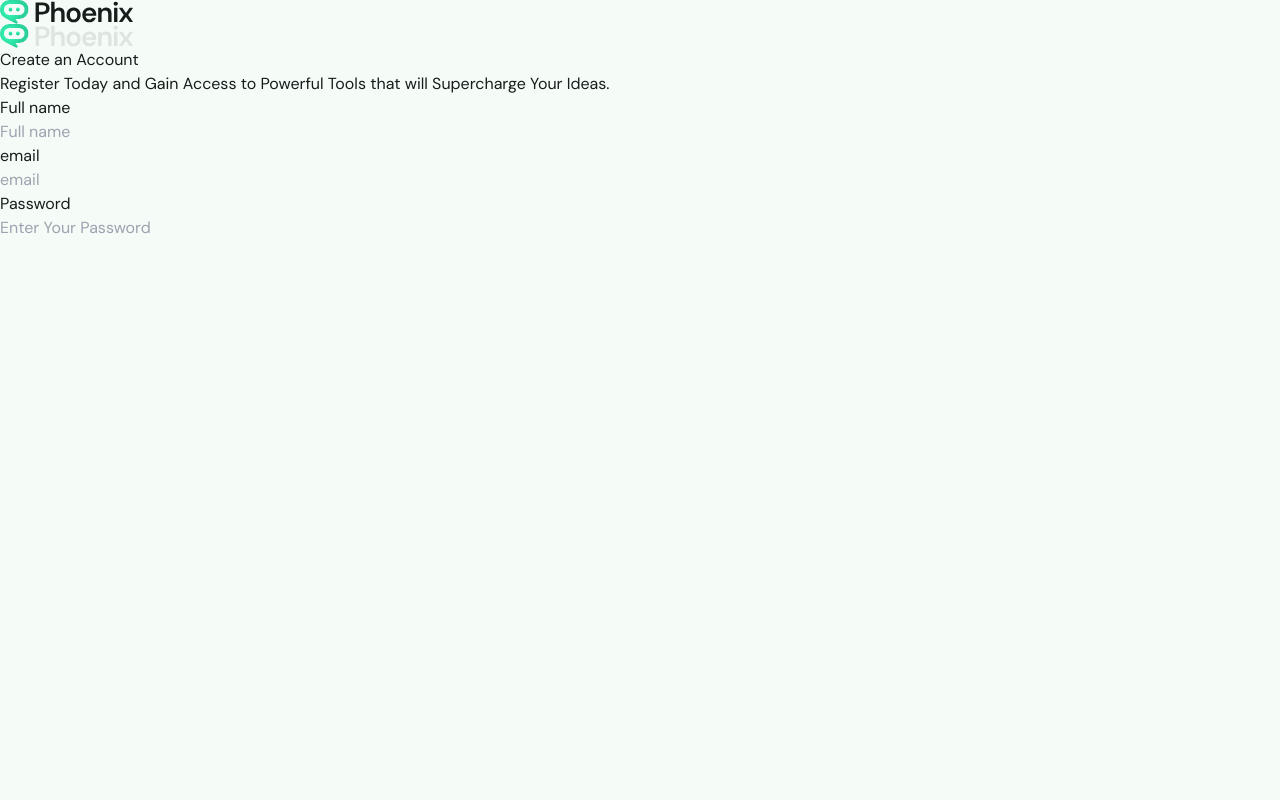
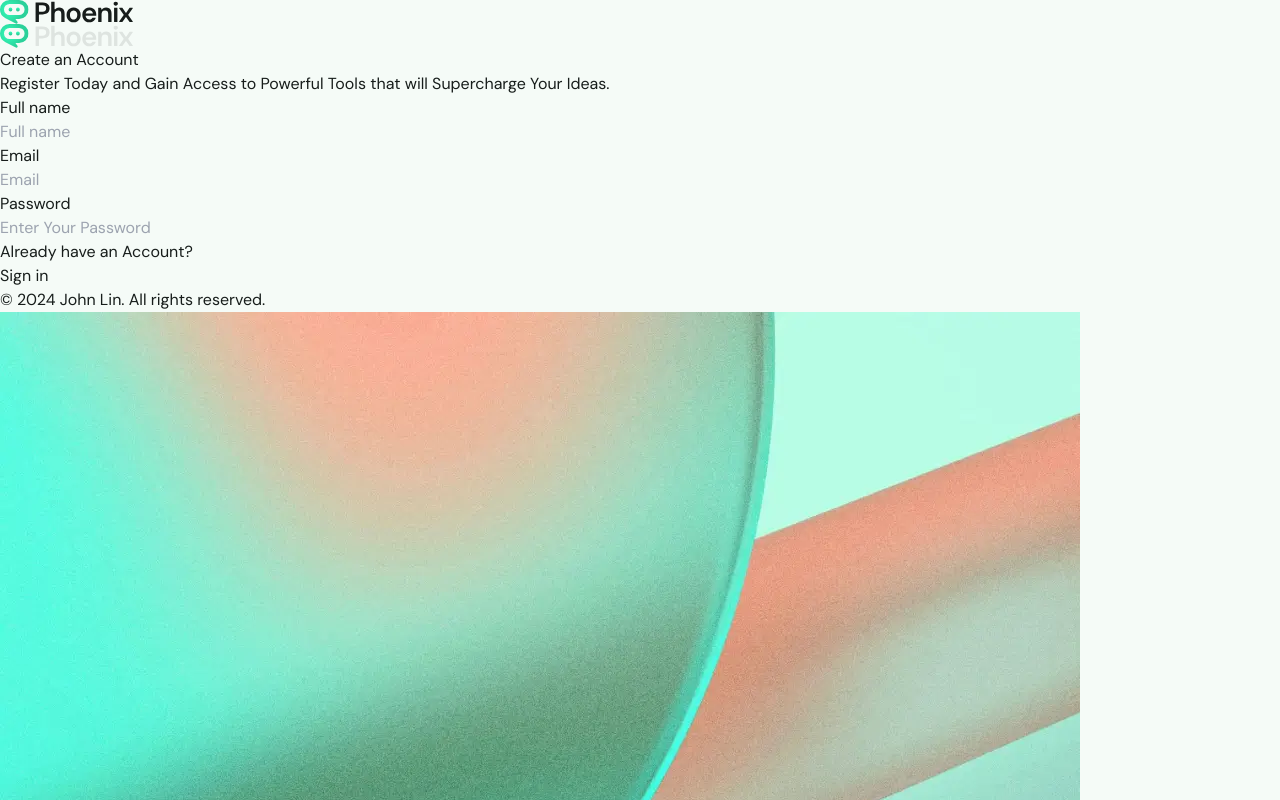
Before and after one commit to JohnL0919/phoenix, a React (Vite) app: page /register in a window 1280 px wide. Shown: the top 800 px of the page. Built offline with nearby package versions, Linux system fonts and the light colour scheme.

Commit message:
Updated Register.jsx

```diff
--- a/pages/Register.jsx
+++ b/pages/Register.jsx
@@ -13,69 +13,82 @@ import { Link, Form } from "react-router-dom";
  */
 import PageTitle from "../src/components/PageTitle";
 import TextField from "../src/components/TextField.jsx";
+import { Button } from "../src/components/Button.jsx";
 
 /**
  * Custom Modules
  */
-import { logoLight, logoDark } from "../src/assets/assets.js";
+import { logoLight, logoDark, banner } from "../src/assets/assets.js";
 
 const Register = () => {
   return (
     <>
       <PageTitle title="Create an account" />
 
-      <div className="">
-        <div className="">
-          <Link>
+      <div className="relative w-screen h-dvh p-2 grid grid-cols-1 lg:grid-cols-2 lg:gap-2">
+        {/* Left Column */}
+        <div className="flex flex-col p-4">
+          <Link to="/" className="max-w-max mx-auto lg:mx-0">
             <img
               src={logoLight}
               alt="phoenix logo"
               width={133}
               height={24}
-              className=""
+              className="dark:hidden"
             />
             <img
               src={logoDark}
               alt="phoenix logo"
               width={133}
               height={24}
-              className=""
+              className="hidden dark:block"
             />
           </Link>
-          <div className="">
-            <h2 className="">Create an Account</h2>
 
-            <p className="">
+          <div>
+            <h2>Create an Account</h2>
+            <p>
               Register Today and Gain Access to Powerful Tools that will
               Supercharge Your Ideas.
             </p>
 
-            <Form method="POST" className="">
+            <Form method="POST">
               <TextField
                 type="text"
                 name="name"
                 label="Full name"
                 placeholder="Full name"
-                required={true}
-                autoFocus={true}
+                required
+                autoFocus
               />
               <TextField
                 type="email"
                 name="email"
-                label="email"
-                placeholder="email"
-                required={true}
+                label="Email"
+                placeholder="Email"
+                required
               />
-
               <TextField
                 type="password"
                 name="password"
                 label="Password"
                 placeholder="Enter Your Password"
-                required={true}
+                required
               />
+              <Button type="submit">Create Account</Button>
             </Form>
+
+            <p>
+              Already have an Account? <Link to="/login">Sign in</Link>
+            </p>
           </div>
+
+          <p>&copy; 2024 John Lin. All rights reserved.</p>
+        </div>
+
+        <div className="">
+          <img src={banner} alt="Banner" className="img-cover" />
+          <p>Chat with Phoenix to Supercharge Your Ideas.</p>
         </div>
       </div>
     </>
--- a/src/components/Button.jsx
+++ b/src/components/Button.jsx
@@ -3,8 +3,39 @@
  * @license Apache-2.0
  */
 
-const Button = () => {
-  return <div></div>;
+/**
+ * Node modules
+ */
+import PropTypes from 'prop-types';
+
+/**
+ * Common Button
+ */
+
+const Button = ({
+  classes = '',
+  variant = 'filled',
+  color = 'primary',
+  Children,
+  ...rest
+}) => {
+  return (
+    <button
+      className={'btn ${variant} ${color} ${classes} '}
+      {...rest}
+    >
+      {Children}
+
+      <div className='state-layer'></div>
+    </button>
+  );
 };
 
-export default Button;
+Button.propTypes = {
+  classes: PropTypes.string,
+  variant: PropTypes.string,
+  color: PropTypes.string,
+  children: PropTypes.any,
+};
+
+export { Button };
```
